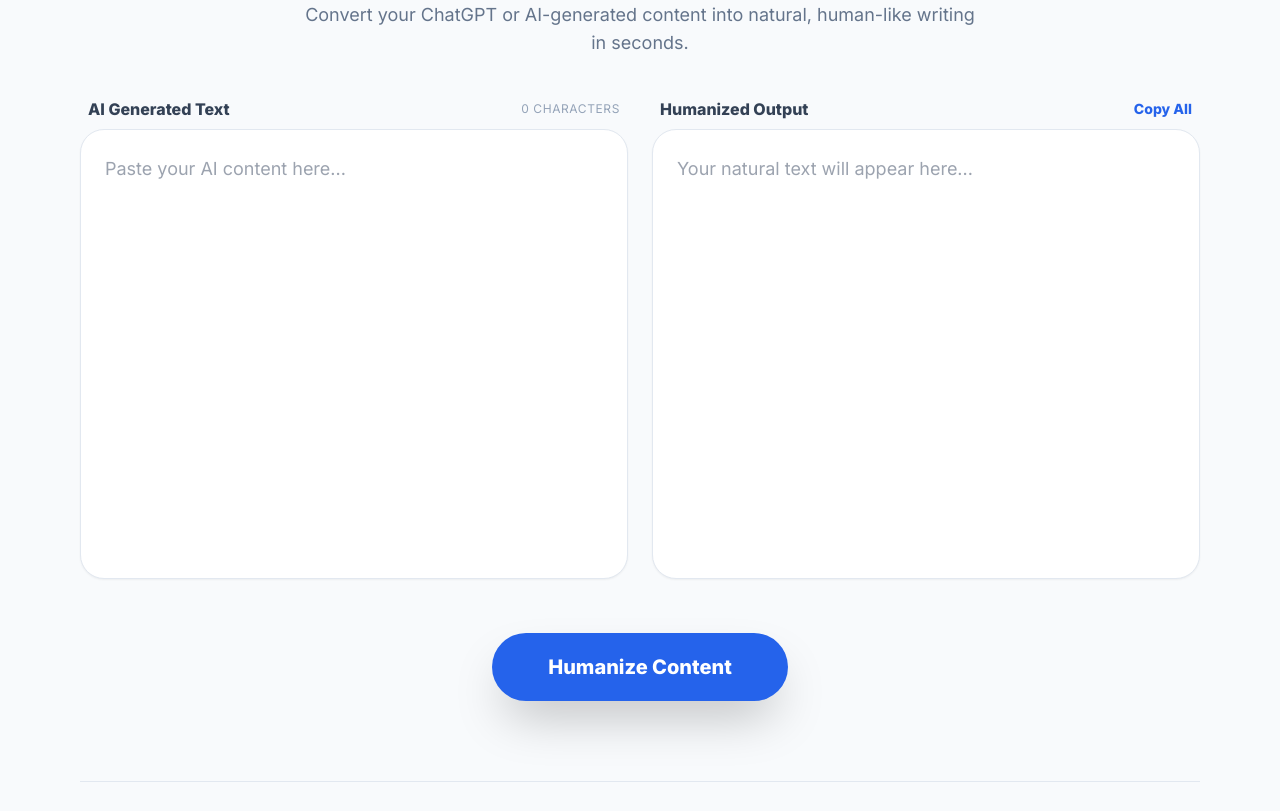
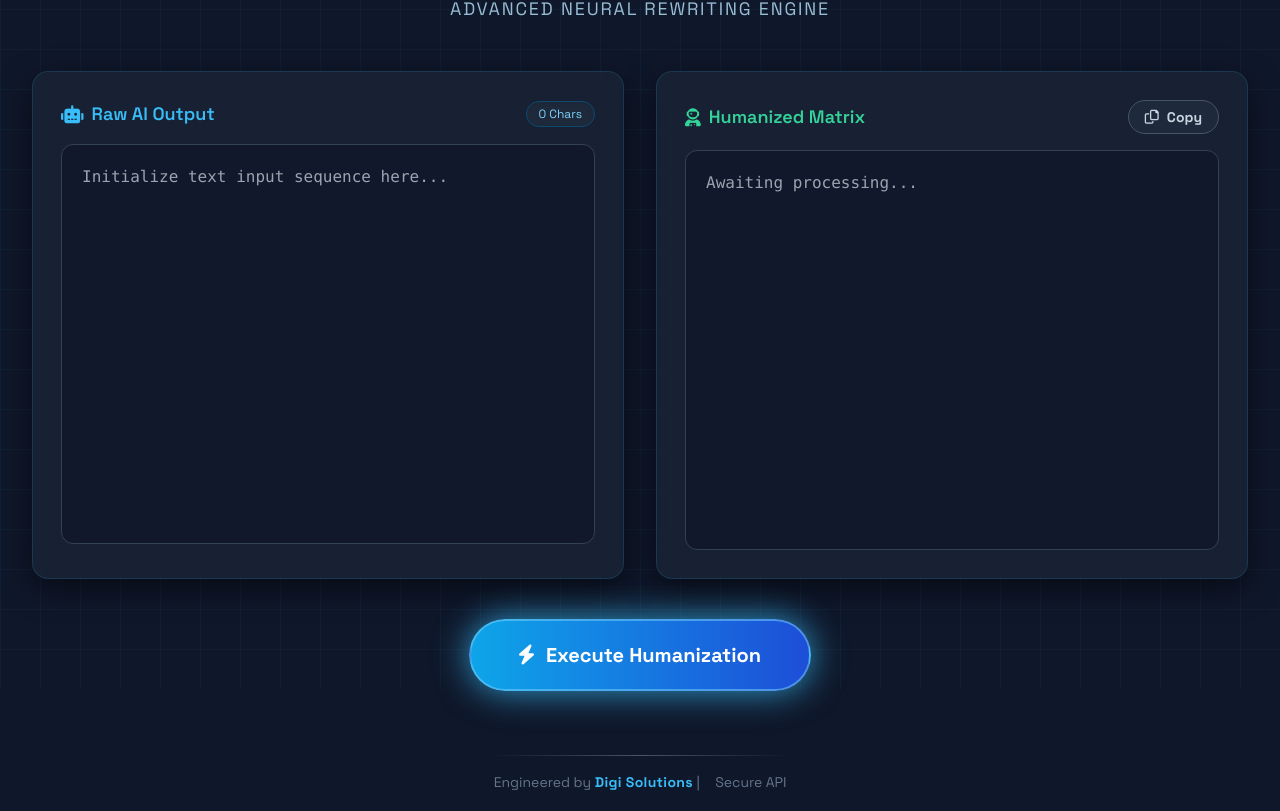
Before and after one commit to ThanushDev/AI-Humanizer, a plain HTML site: page index.html in a window 1280 px wide. Shown: the part 111-922 px from the top of the page. Drawn offline with nearby package versions, Linux system fonts and the light colour scheme.

Commit message:
Update index.html

```diff
--- a/index.html
+++ b/index.html
@@ -3,63 +3,132 @@
 <head>
     <meta charset="UTF-8">
     <meta name="viewport" content="width=device-width, initial-scale=1.0">
-    <title>AI Text Humanizer | Digi Solutions</title>
+    <title>AI Humanizer | Digi Solutions</title>
+
     <script src="https://cdn.tailwindcss.com"></script>
+    <link href="https://cdnjs.cloudflare.com/ajax/libs/font-awesome/6.0.0/css/all.min.css" rel="stylesheet">
+
     <style>
-        @import url('https://fonts.googleapis.com/css2?family=Inter:wght@400;600;800&display=swap');
-        body { font-family: 'Inter', sans-serif; }
-        .glass-effect { background: rgba(255, 255, 255, 0.8); backdrop-filter: blur(10px); }
+        @import url('https://fonts.googleapis.com/css2?family=Space+Grotesk:wght@400;600;700&display=swap');
+
+        body {
+            font-family: 'Space Grotesk', sans-serif;
+            background-color: #0f172a;
+            color: #f8fafc;
+            overflow-x: hidden;
+        }
+
+        /* High-Tech Grid Background */
+        .bg-grid {
+            background-size: 40px 40px;
+            background-image:
+                linear-gradient(to right, rgba(56, 189, 248, 0.05) 1px, transparent 1px),
+                linear-gradient(to bottom, rgba(56, 189, 248, 0.05) 1px, transparent 1px);
+            position: fixed; top: 0; left: 0; right: 0; bottom: 0; z-index: -1;
+        }
+
+        /* Glassmorphism Panels */
+        .glass-panel {
+            background: rgba(30, 41, 59, 0.6);
+            backdrop-filter: blur(16px);
+            border: 1px solid rgba(56, 189, 248, 0.15);
+            box-shadow: 0 10px 30px rgba(0, 0, 0, 0.5);
+            transition: all 0.4s ease-in-out;
+        }
+
+        .glass-panel:hover {
+            border-color: rgba(56, 189, 248, 0.4);
+            box-shadow: 0 0 20px rgba(56, 189, 248, 0.1);
+        }
+
+        /* Neon Glow Effects */
+        .neon-focus:focus {
+            box-shadow: 0 0 20px rgba(56, 189, 248, 0.3);
+            border-color: #38bdf8;
+        }
+        .neon-focus-success:focus {
+            box-shadow: 0 0 20px rgba(16, 185, 129, 0.3);
+            border-color: #10b981;
+        }
+
+        /* Button Pulse Animation */
+        @keyframes pulse-glow {
+            0%, 100% { box-shadow: 0 0 15px rgba(56, 189, 248, 0.4); }
+            50% { box-shadow: 0 0 35px rgba(56, 189, 248, 0.8); }
+        }
+        .btn-glow { animation: pulse-glow 2s infinite; }
+
+        /* Custom Scrollbar for Textareas */
+        ::-webkit-scrollbar { width: 8px; }
+        ::-webkit-scrollbar-track { background: #0f172a; border-radius: 4px; }
+        ::-webkit-scrollbar-thumb { background: #38bdf8; border-radius: 4px; }
+        ::-webkit-scrollbar-thumb:hover { background: #0284c7; }
     </style>
 </head>
-<body class="bg-slate-50 min-h-screen text-slate-900">
+<body class="min-h-screen flex flex-col items-center justify-center p-4 md:p-8 relative">
 
-    <div class="max-w-6xl mx-auto px-4 py-12">
-        <div class="text-center mb-10">
-            <h1 class="text-4xl md:text-5xl font-extrabold text-blue-700 mb-4 tracking-tight">
-                ✨ AI Text Humanizer
+    <div class="bg-grid"></div>
+
+    <div class="w-full max-w-7xl z-10">
+
+        <div class="text-center mb-8 md:mb-12 animate-[fadeIn_1s_ease-in]">
+            <h1 class="text-4xl md:text-6xl font-bold bg-clip-text text-transparent bg-gradient-to-r from-sky-400 to-blue-600 mb-3 drop-shadow-lg tracking-tight">
+                <i class="fa-solid fa-microchip mr-3 text-sky-500"></i>AI Text Humanizer
             </h1>
-            <p class="text-slate-500 text-lg max-w-2xl mx-auto">
-                Convert your ChatGPT or AI-generated content into natural, human-like writing in seconds.
+            <p class="text-sky-200 text-sm md:text-lg font-medium tracking-widest uppercase opacity-80">
+                Advanced Neural Rewriting Engine
             </p>
         </div>
 
-        <div class="grid grid-cols-1 lg:grid-cols-2 gap-6">
+        <div class="grid grid-cols-1 lg:grid-cols-2 gap-6 md:gap-8">
 
-            <div class="flex flex-col space-y-2">
-                <div class="flex justify-between items-center px-2">
-                    <span class="font-bold text-slate-700">AI Generated Text</span>
-                    <span id="charCount" class="text-xs text-slate-400 font-medium uppercase tracking-wider">0 Characters</span>
+            <div class="glass-panel rounded-2xl p-5 md:p-7 flex flex-col">
+                <div class="flex justify-between items-center mb-4">
+                    <label class="text-sky-400 font-semibold text-base md:text-lg flex items-center">
+                        <i class="fa-solid fa-robot mr-2"></i> Raw AI Output
+                    </label>
+                    <span id="charCount" class="bg-slate-800 text-sky-300 text-xs px-3 py-1 rounded-full border border-sky-900 shadow-inner">
+                        0 Chars
+                    </span>
                 </div>
                 <textarea id="inputText"
-                    class="w-full h-80 md:h-[450px] p-6 rounded-3xl border border-slate-200 shadow-sm focus:ring-4 focus:ring-blue-100 focus:border-blue-500 outline-none transition-all resize-none text-slate-700 text-lg leading-relaxed"
-                    placeholder="Paste your AI content here..."></textarea>
+                    class="w-full h-64 md:h-[400px] bg-slate-900/80 text-slate-100 p-5 rounded-xl border border-slate-700 neon-focus outline-none transition-all resize-none font-mono text-sm md:text-base leading-relaxed"
+                    placeholder="Initialize text input sequence here..."></textarea>
             </div>
 
-            <div class="flex flex-col space-y-2">
-                <div class="flex justify-between items-center px-2">
-                    <span class="font-bold text-slate-700">Humanized Output</span>
-                    <button onclick="copyOutput()" class="text-blue-600 text-sm font-bold hover:underline">Copy All</button>
+            <div class="glass-panel rounded-2xl p-5 md:p-7 flex flex-col relative group">
+                <div class="flex justify-between items-center mb-4">
+                    <label class="text-emerald-400 font-semibold text-base md:text-lg flex items-center">
+                        <i class="fa-solid fa-user-astronaut mr-2"></i> Humanized Matrix
+                    </label>
+                    <button onclick="copyOutput()" class="text-slate-300 hover:text-emerald-400 transition flex items-center text-xs md:text-sm font-bold bg-slate-800 px-4 py-1.5 rounded-full border border-slate-600 hover:border-emerald-500 hover:bg-slate-700 active:scale-95">
+                        <i class="fa-regular fa-copy mr-2"></i>Copy
+                    </button>
                 </div>
-                <div class="relative flex-grow">
-                    <textarea id="outputText" readonly
-                        class="w-full h-80 md:h-[450px] p-6 rounded-3xl border border-slate-200 bg-white shadow-sm outline-none resize-none text-slate-700 text-lg leading-relaxed"
-                        placeholder="Your natural text will appear here..."></textarea>
-                </div>
+                <textarea id="outputText" readonly
+                    class="w-full h-64 md:h-[400px] bg-slate-900/80 text-emerald-50 p-5 rounded-xl border border-slate-700 neon-focus-success outline-none transition-all resize-none font-mono text-sm md:text-base leading-relaxed cursor-default"
+                    placeholder="Awaiting processing..."></textarea>
             </div>
         </div>
 
-        <div class="mt-12 text-center">
+        <div class="mt-10 flex flex-col items-center">
             <button onclick="processHumanize()" id="mainBtn"
-                class="bg-blue-600 hover:bg-blue-700 text-white px-14 py-5 rounded-full text-xl font-black shadow-2xl transform hover:scale-105 active:scale-95 transition-all disabled:opacity-50 disabled:cursor-not-allowed">
-                Humanize Content
+                class="group relative px-8 md:px-12 py-4 md:py-5 bg-gradient-to-r from-sky-500 to-blue-700 text-white text-lg md:text-xl font-bold rounded-full overflow-hidden btn-glow transition-all hover:scale-105 active:scale-95 disabled:opacity-50 disabled:scale-100 disabled:cursor-not-allowed border-2 border-sky-300/50 shadow-2xl">
+                <span class="relative z-10 flex items-center">
+                    <i class="fa-solid fa-bolt mr-3" id="btnIcon"></i> <span id="btnText">Execute Humanization</span>
+                </span>
+                <div class="absolute inset-0 h-full w-full bg-gradient-to-r from-blue-700 to-sky-500 opacity-0 group-hover:opacity-100 transition-opacity duration-500 z-0"></div>
             </button>
-            <p id="loadingStatus" class="mt-4 text-sm text-blue-500 font-medium hidden animate-pulse">
-                Analyzing patterns and rewriting... Please wait.
-            </p>
+
+            <div id="loadingStatus" class="hidden mt-6 flex items-center space-x-3 text-sky-400 font-bold tracking-widest text-sm md:text-base">
+                <i class="fa-solid fa-circle-notch fa-spin text-2xl drop-shadow-[0_0_10px_rgba(56,189,248,0.8)]"></i>
+                <span class="animate-pulse">BYPASSING AI DETECTION...</span>
+            </div>
         </div>
 
-        <footer class="mt-20 border-t border-slate-200 pt-8 text-center text-slate-400 text-sm">
-            <p>© 2026 Digi Solutions. Powered by Llama 3 & Cloudflare.</p>
+        <footer class="mt-16 text-center text-slate-500 text-xs md:text-sm pb-6">
+            <div class="h-px w-1/4 bg-gradient-to-r from-transparent via-slate-600 to-transparent mx-auto mb-4"></div>
+            <p>Engineered by <span class="text-sky-400 font-bold tracking-wide">Digi Solutions</span> | <i class="fa-solid fa-shield-halved text-emerald-500 mx-1"></i> Secure API</p>
         </footer>
     </div>
 
@@ -67,30 +136,36 @@
         const inputEl = document.getElementById('inputText');
         const outputEl = document.getElementById('outputText');
         const btnEl = document.getElementById('mainBtn');
+        const btnText = document.getElementById('btnText');
+        const btnIcon = document.getElementById('btnIcon');
         const statusEl = document.getElementById('loadingStatus');
         const charCountEl = document.getElementById('charCount');
 
-        // Character counter
+        // Typing character counter animation
         inputEl.addEventListener('input', () => {
-            charCountEl.innerText = `${inputEl.value.length} Characters`;
+            charCountEl.innerText = `${inputEl.value.length} Chars`;
+            charCountEl.classList.add('text-white', 'bg-sky-600');
+            setTimeout(() => charCountEl.classList.remove('text-white', 'bg-sky-600'), 200);
         });
 
         async function processHumanize() {
             const textValue = inputEl.value.trim();
 
             if (!textValue || textValue.length < 10) {
-                alert("Please paste some text first (minimum 10 characters).");
+                alert("Please initialize input with at least 10 characters.");
                 return;
             }
 
-            // Start Loading State
+            // Tech-Style Loading State
             btnEl.disabled = true;
-            btnEl.innerText = "Processing...";
+            btnEl.classList.remove('btn-glow');
+            btnText.innerText = "Processing Data...";
+            btnIcon.className = "fa-solid fa-radar fa-spin mr-3";
             statusEl.classList.remove('hidden');
             outputEl.value = "";
 
             try {
-                // Cloudflare Worker API URL
+                // ඔයාගේ Cloudflare Worker API URL එක
                 const apiUrl = 'https://ai-humanize.thanushnethsika555.workers.dev';
 
                 const response = await fetch(apiUrl, {
@@ -99,32 +174,58 @@
                     body: JSON.stringify({ text: textValue })
                 });
 
-                if (!response.ok) throw new Error('Server error');
+                if (!response.ok) throw new Error('API Sync Failed');
 
                 const data = await response.json();
 
                 if (data.result) {
-                    outputEl.value = data.result;
+                    typeWriterEffect(data.result); // Animate the output
                 } else {
-                    alert("The API returned an empty result. Check your Groq key.");
+                    alert("System Error: Empty matrix returned.");
                 }
 
             } catch (err) {
                 console.error(err);
-                alert("Error: Backend is not responding. Ensure your Cloudflare Worker is deployed and the URL is correct.");
+                alert("Connection Error: Cloudflare Worker unreachable. Check system status.");
             } finally {
-                // End Loading State
+                // Reset State
                 btnEl.disabled = false;
-                btnEl.innerText = "Humanize Content";
+                btnEl.classList.add('btn-glow');
+                btnText.innerText = "Execute Humanization";
+                btnIcon.className = "fa-solid fa-bolt mr-3";
                 statusEl.classList.add('hidden');
             }
+        }
+
+        // Hacker/Terminal style typewriter effect for the output
+        function typeWriterEffect(text) {
+            outputEl.value = "";
+            let i = 0;
+            function type() {
+                if (i < text.length) {
+                    outputEl.value += text.charAt(i);
+                    i++;
+                    outputEl.scrollTop = outputEl.scrollHeight; // Auto-scroll down
+                    setTimeout(type, 5); // Typing speed
+                }
+            }
+            type();
         }
 
         async function copyOutput() {
             if (!outputEl.value) return;
             try {
                 await navigator.clipboard.writeText(outputEl.value);
-                alert("Copied to clipboard!");
+                const originalText = document.querySelector('.fa-copy').nextSibling.textContent;
+                document.querySelector('.fa-copy').nextSibling.textContent = " Copied!";
+                document.querySelector('.fa-copy').classList.replace('fa-regular', 'fa-solid');
+                document.querySelector('.fa-copy').classList.add('text-emerald-400');
+
+                setTimeout(() => {
+                    document.querySelector('.fa-copy').nextSibling.textContent = originalText;
+                    document.querySelector('.fa-copy').classList.replace('fa-solid', 'fa-regular');
+                    document.querySelector('.fa-copy').classList.remove('text-emerald-400');
+                }, 2000);
             } catch (err) {
                 outputEl.select();
                 document.execCommand('copy');
```
